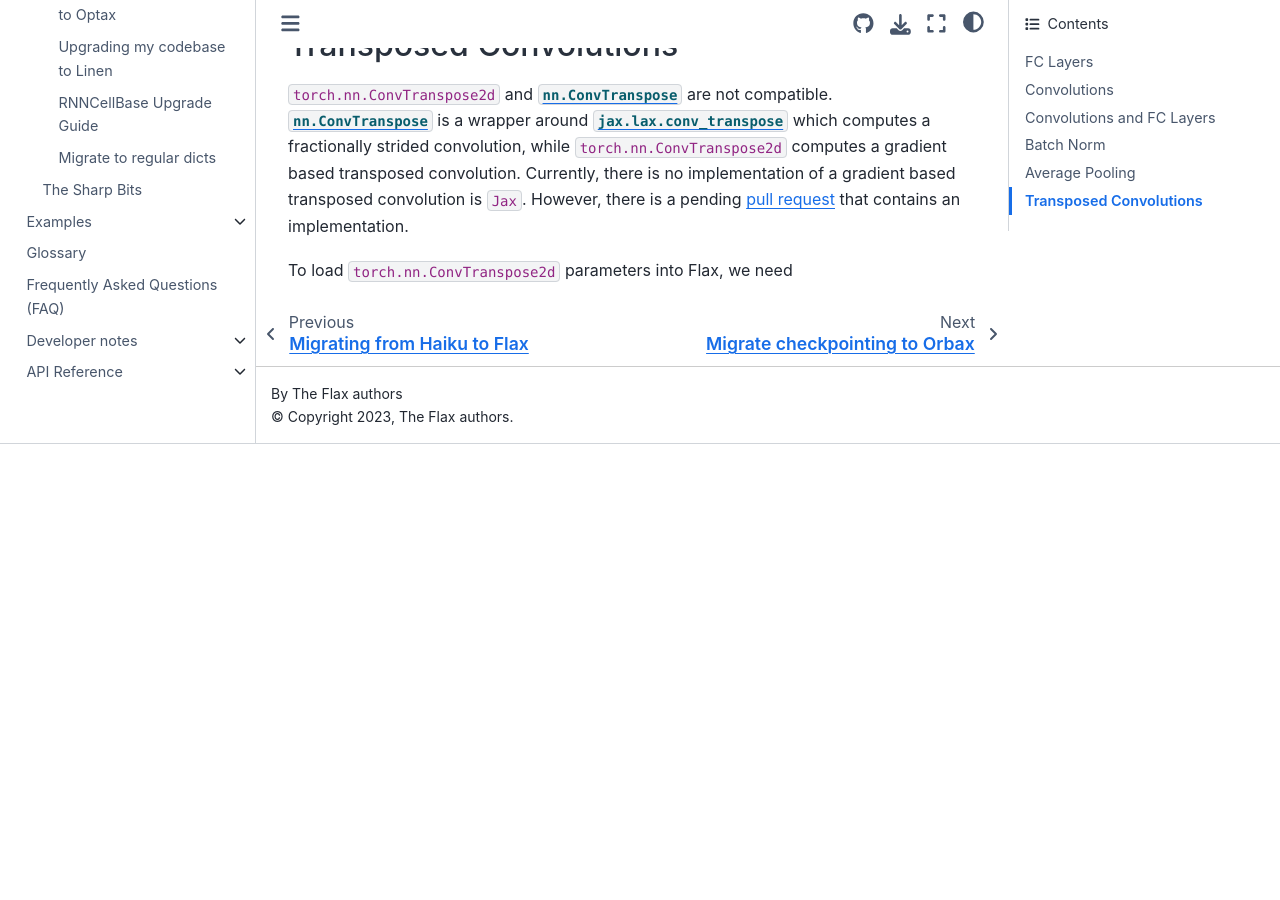
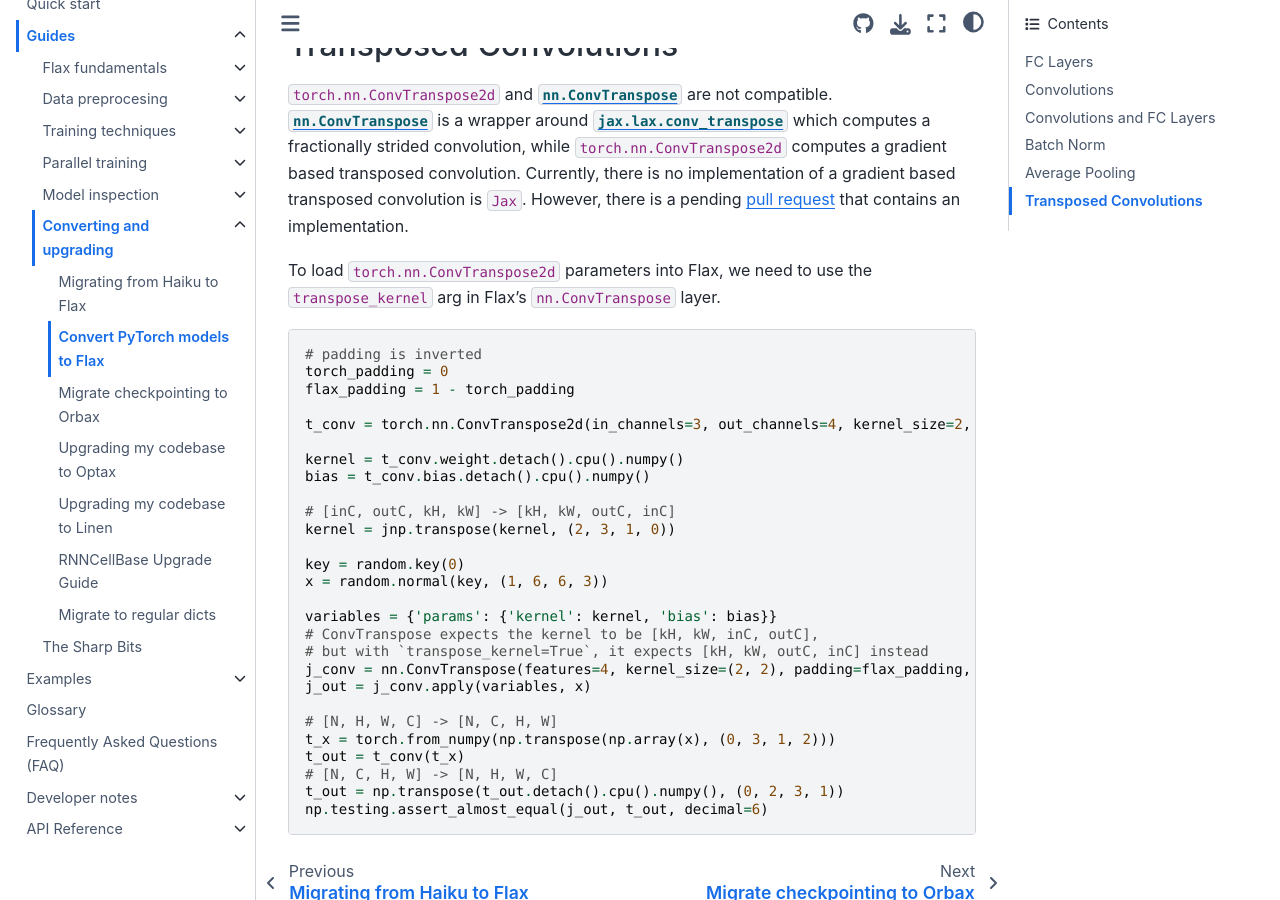
Before and after one commit to google/flax, a Sphinx documentation site: the page built from docs/guides/convert_pytorch_to_flax.rst, in a window 1280 px wide and 900 px high, scrolled down 4545 px. Built offline with Sphinx 7.4.7 and the Sphinx Book theme 1.1.4, drawn with Linux system fonts in a browser that asks for light colours; pages that are not in the unit, such as notebooks, are missing from menus; before the commit the page ends 4989 px from its top, so only the background shows below that; some of the changed text lies outside the part shown.

Commit message:
updated torch ConvTranspose

```diff
--- a/docs/guides/convert_pytorch_to_flax.rst
+++ b/docs/guides/convert_pytorch_to_flax.rst
@@ -266,7 +266,39 @@
 implementation of a gradient based transposed convolution is ``Jax``. However, there is a pending `pull request`_
 that contains an implementation.
 
-To load ``torch.nn.ConvTranspose2d`` parameters into Flax, we need
+To load ``torch.nn.ConvTranspose2d`` parameters into Flax, we need to use the ``transpose_kernel`` arg in Flax's
+``nn.ConvTranspose`` layer.
+
+.. testcode::
+
+  # padding is inverted
+  torch_padding = 0
+  flax_padding = 1 - torch_padding
+
+  t_conv = torch.nn.ConvTranspose2d(in_channels=3, out_channels=4, kernel_size=2, padding=torch_padding)
+
+  kernel = t_conv.weight.detach().cpu().numpy()
+  bias = t_conv.bias.detach().cpu().numpy()
+
+  # [inC, outC, kH, kW] -> [kH, kW, outC, inC]
+  kernel = jnp.transpose(kernel, (2, 3, 1, 0))
+
+  key = random.key(0)
+  x = random.normal(key, (1, 6, 6, 3))
+
+  variables = {'params': {'kernel': kernel, 'bias': bias}}
+  # ConvTranspose expects the kernel to be [kH, kW, inC, outC],
+  # but with `transpose_kernel=True`, it expects [kH, kW, outC, inC] instead
+  j_conv = nn.ConvTranspose(features=4, kernel_size=(2, 2), padding=flax_padding, transpose_kernel=True)
+  j_out = j_conv.apply(variables, x)
+
+  # [N, H, W, C] -> [N, C, H, W]
+  t_x = torch.from_numpy(np.transpose(np.array(x), (0, 3, 1, 2)))
+  t_out = t_conv(t_x)
+  # [N, C, H, W] -> [N, H, W, C]
+  t_out = np.transpose(t_out.detach().cpu().numpy(), (0, 2, 3, 1))
+  np.testing.assert_almost_equal(j_out, t_out, decimal=6)
+
 
 .. _`pull request`: https://github.com/google/jax/pull/5772
 
```
Also changed, not shown: other parts of docs/guides/convert_pytorch_to_flax.rst (+1 -1 lines).
